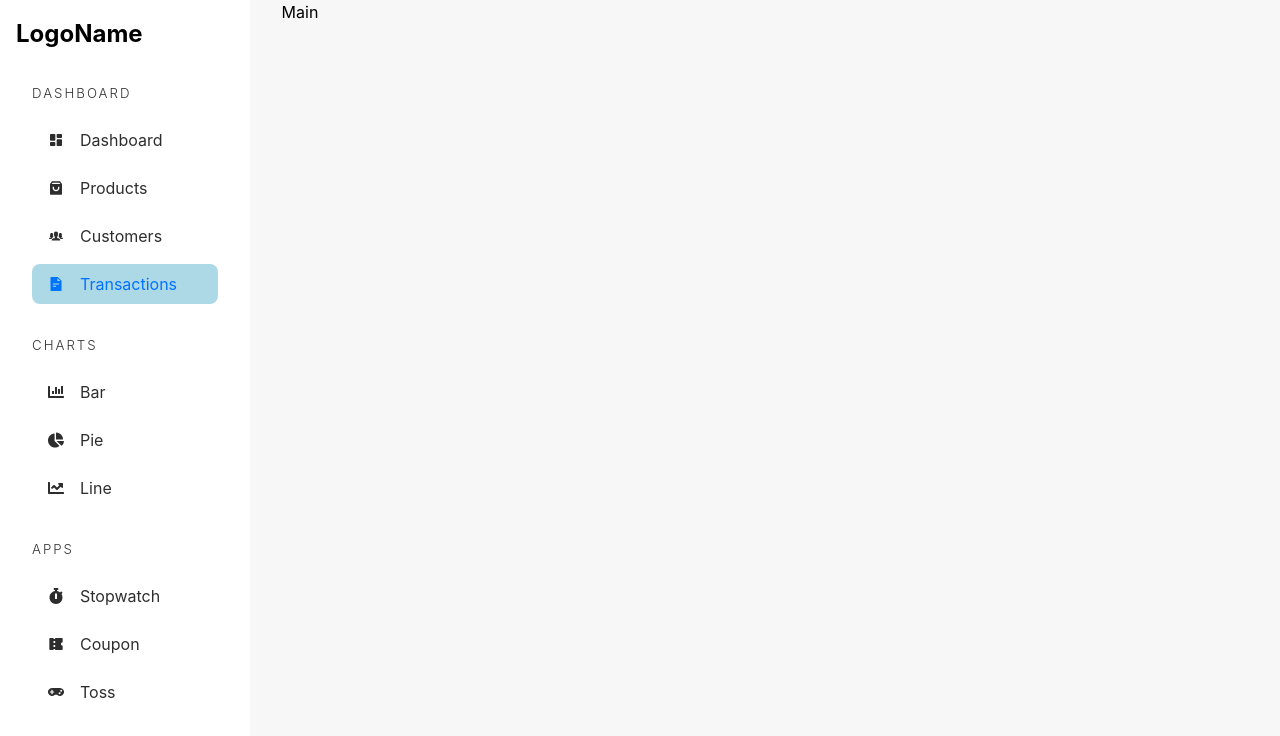
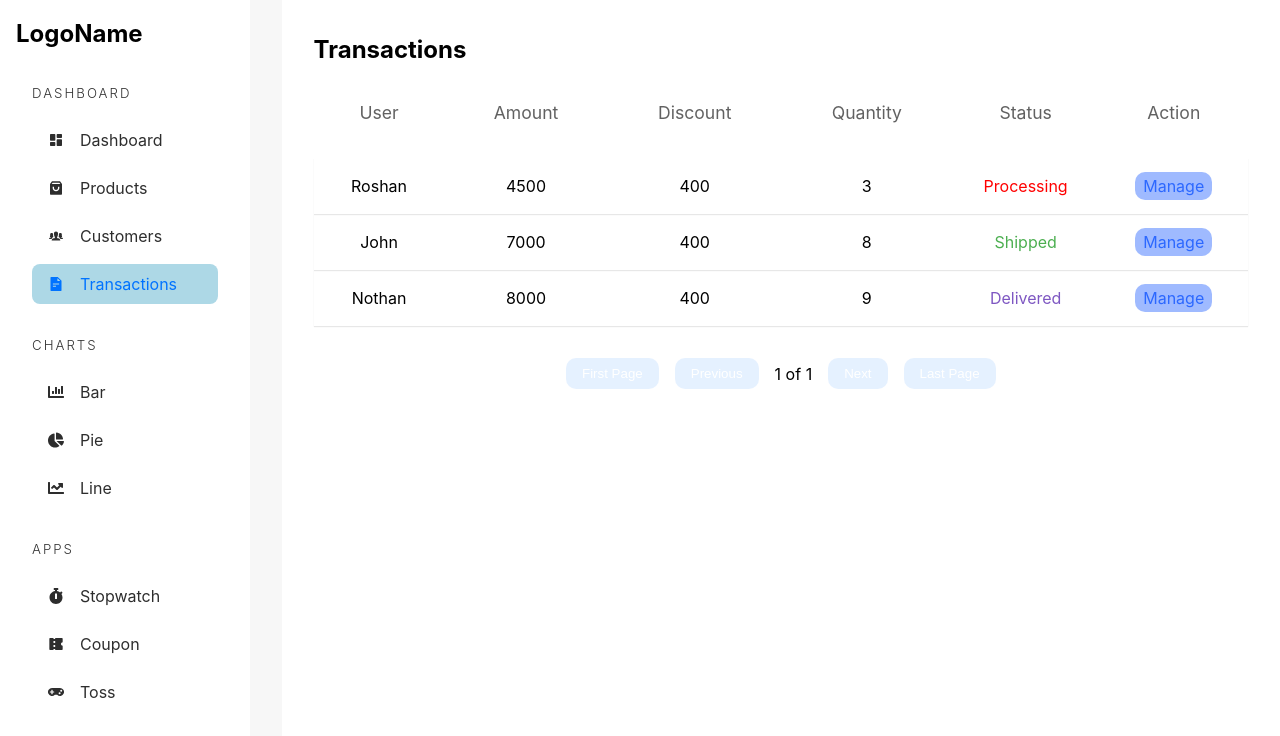
Before and after one commit to abhiSahuCodes/Admin-Dashboard-React, a React (Vite) app in the folder admin-dashboard/: page /admin/transactions in a window 1280 px wide. Shown: the top 736 px of the page. Built offline with nearby package versions, Linux system fonts and the light colour scheme.

Commit message:
Transaction Page: Added with data

```diff
--- a/admin-dashboard/src/pages/Transactions.tsx
+++ b/admin-dashboard/src/pages/Transactions.tsx
@@ -1,12 +1,94 @@
+import { Column } from "react-table";
 import AdminSidebar from "../components/AdminSidebar";
+import { useCallback, useState } from "react";
+import TableHOC from "../components/TableHOC";
+import { Link } from "react-router-dom";
+
+
+
+interface DataType {
+  user: string;
+  amount: number;
+  discount: number;
+  quantity: number;
+  status: React.ReactElement;
+  action: React.ReactElement;
+}
+
+const columns: Column<DataType>[] = [
+  {
+    Header: "User",
+    accessor: "user",
+  },
+  {
+    Header: "Amount",
+    accessor: "amount",
+  },
+  {
+    Header: "Discount",
+    accessor: "discount",
+  },
+  {
+    Header: "Quantity",
+    accessor: "quantity",
+  },
+  {
+    Header: "Status",
+    accessor: "status",
+  },
+  {
+    Header: "Action",
+    accessor: "action",
+  },
+];
+
+const arr: DataType[] = [
+  {
+    user: "Roshan",
+    amount: 4500,
+    discount: 400,
+    quantity: 3,
+    status: <span className="red">Processing</span>,
+    action: <Link to="/admin/product/sajknaskd">Manage</Link>,
+  },
+  {
+    user: "John",
+    amount: 7000,
+    discount: 400,
+    quantity: 8,
+    status: <span className="green">Shipped</span>,
+    action: <Link to="/admin/product/sajknaskd">Manage</Link>,
+  },
+  {
+    user: "Nothan",
+    amount: 8000,
+    discount: 400,
+    quantity: 9,
+    status: <span className="purple">Delivered</span>,
+    action: <Link to="/admin/product/sajknaskd">Manage</Link>,
+  }
+];
 
 const Transactions = () => {
+  const [data] = useState<DataType[]>(arr);
+
+  const Table = useCallback(
+    TableHOC<DataType>(
+      columns,
+      data,
+      "dashboard-product-box",
+      "Transactions",
+      true
+    ),
+    []
+  );
+
   return (
     <div className="admin-container">
       {/* Sidebar */}
       <AdminSidebar />
       {/* Main content */}
-      <main>Main</main>
+      <main>{Table()}</main>
     </div>
   );
 };
```
